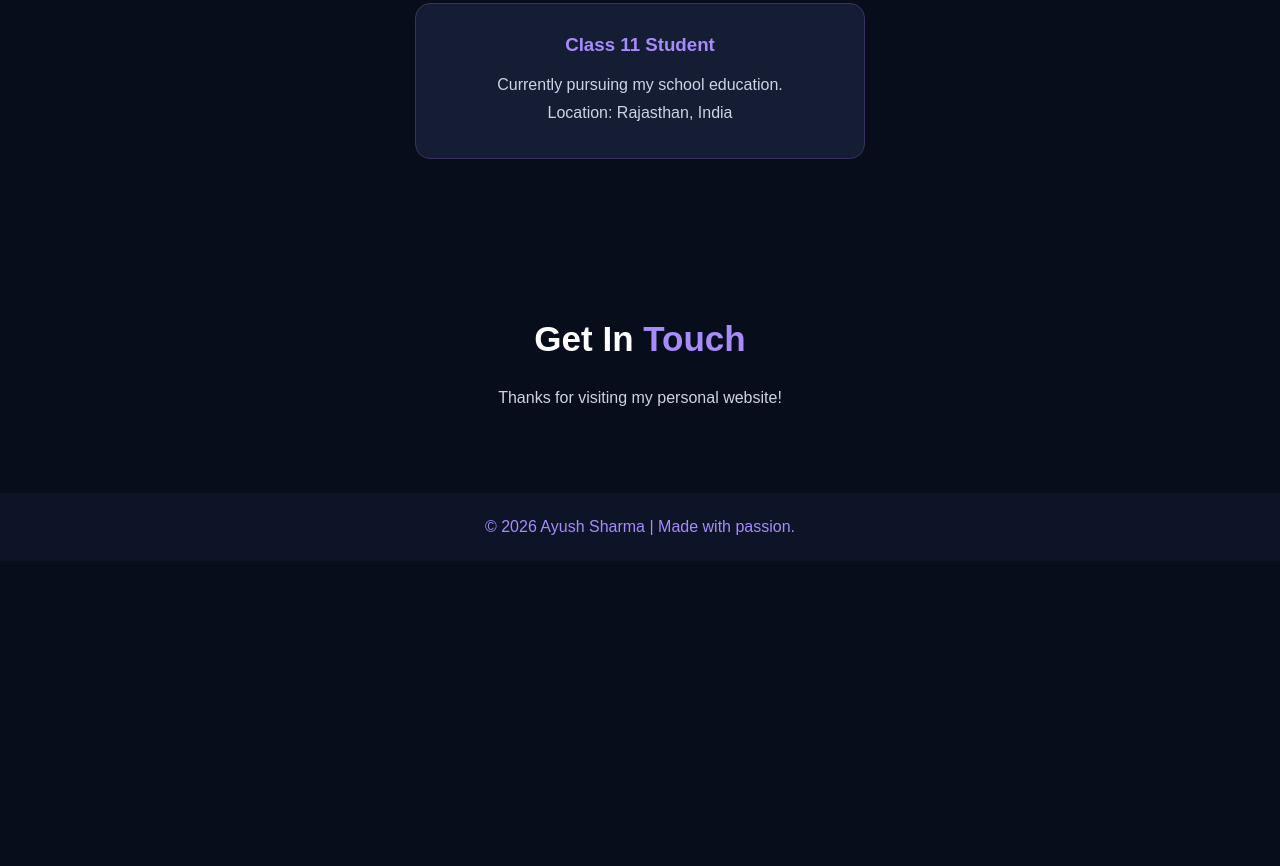
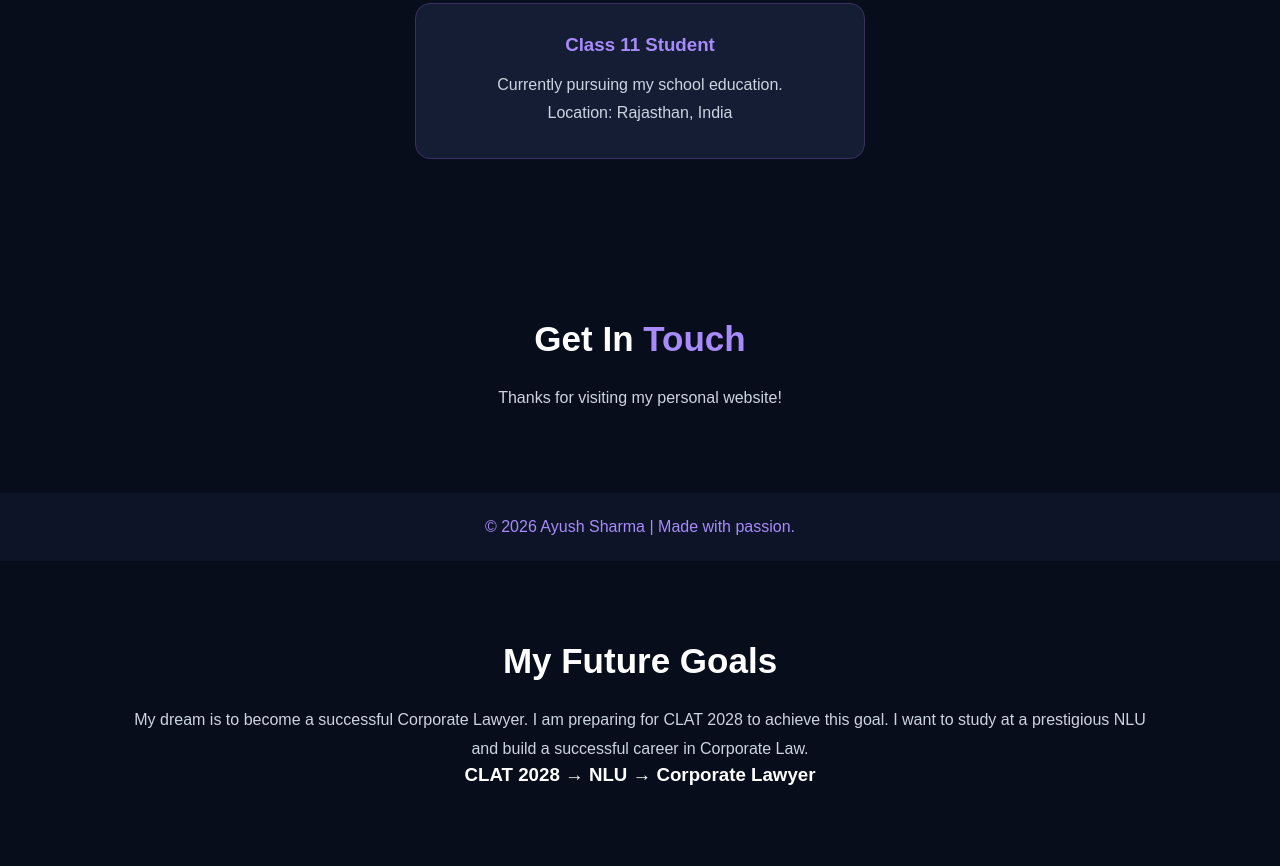
Before and after one commit to ayush001-cmd/ayush-portfolio, a plain HTML site: page index.html in a window 1280 px wide. Shown: the part 1183-2049 px from the top of the page. Before the commit the page ends 1744 px from the top, so only its background shows below. Drawn offline with Linux system fonts and the light colour scheme.

Commit message:
Add files via upload

```diff
--- a/index.html
+++ b/index.html
@@ -24,8 +24,7 @@
     </nav>
 
     <section id="home" class="hero">
-        <img src="ayush.jpg.jpg" class="profile">
-
+        <img src="ayush.jpg" alt="Ayush Sharma" class="profile">
         <p class="tag">WELCOME TO MY WORLD</p>
 
         <h1>Hello, I'm <span>Ayush Sharma</span></h1>
@@ -81,5 +80,15 @@
         © 2026 Ayush Sharma | Made with passion.
     </footer>
 
+    <section id="goals">
+    <h2>My Future Goals</h2>
+    <p>
+        My dream is to become a successful Corporate Lawyer.
+        I am preparing for CLAT 2028 to achieve this goal.
+        I want to study at a prestigious NLU and build
+        a successful career in Corporate Law.
+    </p>
+    <h3>CLAT 2028 → NLU → Corporate Lawyer</h3>
+</section>
 </body>
 </html>
```
